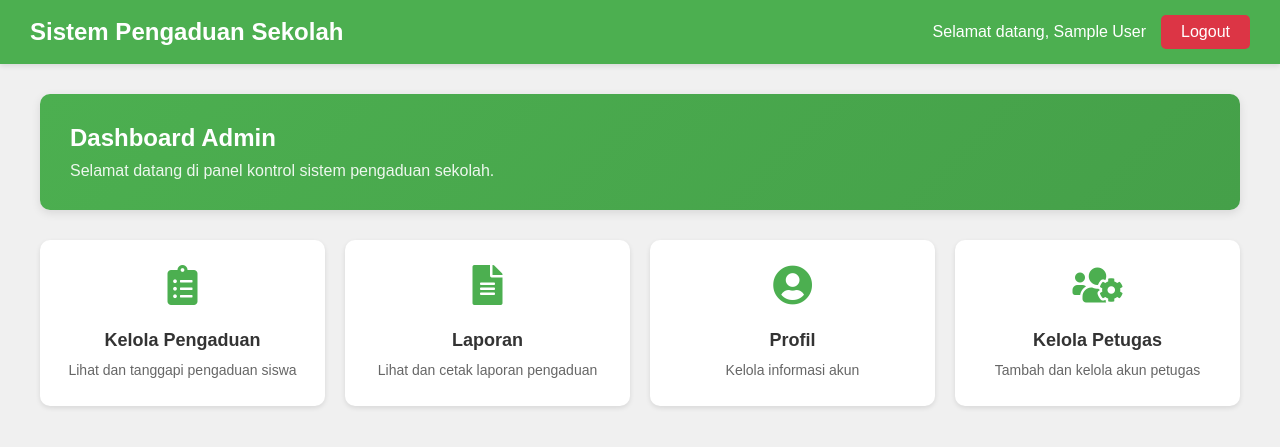
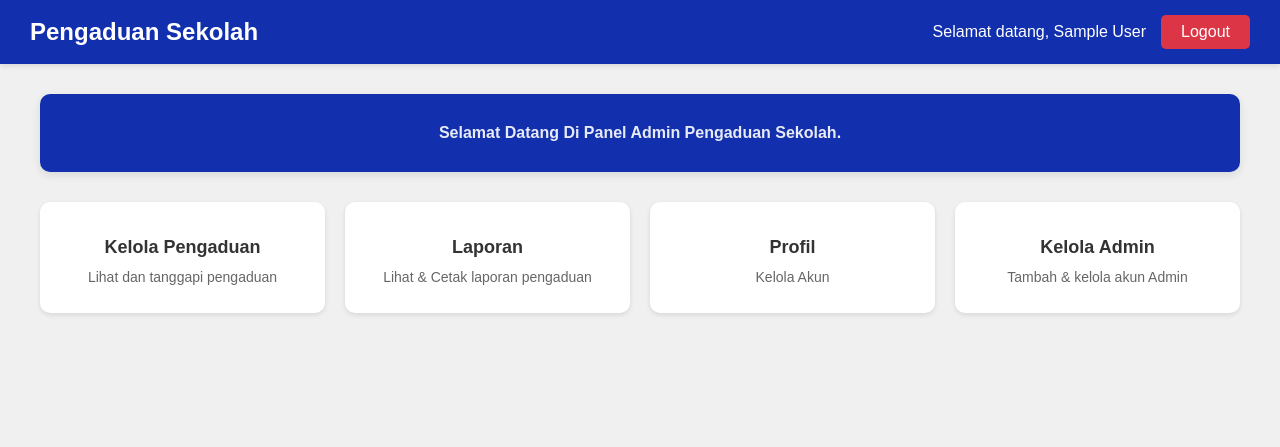
Before and after one commit to BhanuW2067/pengaduan, a PHP site: page /admin/dashboard.php in a window 1280 px wide. Shown: the top 447 px of the page. Run offline with PHP 8.4, Linux system fonts and the light colour scheme; the visitor is signed in with stand-in values (Sample User, id 1).

Commit message:
Update dashboard.php

```diff
--- a/admin/dashboard.php
+++ b/admin/dashboard.php
@@ -1,6 +1,9 @@
 <?php
-require_once('cek_akses.php');
-require_once('../config/database.php');
+session_start();
+if (!isset($_SESSION['id_admin'])) {
+    header("Location: ../login_admin.php");
+    exit();
+}
 ?>
 
 <!DOCTYPE html>
@@ -8,7 +11,7 @@
 <head>
     <meta charset="UTF-8">
     <meta name="viewport" content="width=device-width, initial-scale=1.0">
-    <title>Dashboard <?php echo ucfirst($_SESSION['level']); ?></title>
+    <title>Dashboard Admin</title>
     <style>
         body {
             font-family: Arial, sans-serif;
@@ -18,7 +21,7 @@
         }
 
         .navbar {
-            background-color: #4CAF50;
+            background-color: #1230AE;
             padding: 15px 30px;
             color: white;
             display: flex;
@@ -109,7 +112,7 @@
         }
 
         .welcome-message {
-            background: linear-gradient(135deg, #4CAF50 0%, #45a049 100%);
+            background: #1230AE;
             color: white;
             padding: 30px;
             border-radius: 10px;
@@ -126,56 +129,45 @@
             color: rgba(255,255,255,0.9);
             margin: 0;
             font-size: 16px;
+            text-align: center;
+            font-weight: bold;
         }
     </style>
-    <!-- Font Awesome untuk ikon -->
-    <link rel="stylesheet" href="https://cdnjs.cloudflare.com/ajax/libs/font-awesome/5.15.4/css/all.min.css">
 </head>
 <body>
     <div class="navbar">
-        <h2>Sistem Pengaduan Sekolah</h2>
+        <h2>Pengaduan Sekolah</h2>
         <div class="user-info">
-            <span>Selamat datang, <?php echo $_SESSION['nama_petugas']; ?></span>
-            <a href="../logoutadmin.php" class="logout-btn">Logout</a>
+            <span>Selamat datang, <?php echo $_SESSION['nama_admin']; ?></span>
+            <a href="../logout_admin.php" class="logout-btn">Logout</a>
         </div>
     </div>
 
     <div class="container">
         <div class="welcome-message">
-            <h2>Dashboard <?php echo ucfirst($_SESSION['level']); ?></h2>
-            <p>Selamat datang di panel kontrol sistem pengaduan sekolah.</p>
+            <p>Selamat Datang Di Panel Admin Pengaduan Sekolah.</p>
         </div>
 
         <div class="menu-grid">
-            <!-- Menu Pengaduan - Untuk Admin & Petugas -->
             <a href="pengaduan.php" class="menu-item">
-                <i class="fas fa-clipboard-list"></i>
                 <h3>Kelola Pengaduan</h3>
-                <p>Lihat dan tanggapi pengaduan siswa</p>
+                <p>Lihat dan tanggapi pengaduan</p>
             </a>
 
-            <!-- Menu Laporan - Untuk Admin & Petugas -->
             <a href="laporan.php" class="menu-item">
-                <i class="fas fa-file-alt"></i>
                 <h3>Laporan</h3>
-                <p>Lihat dan cetak laporan pengaduan</p>
+                <p>Lihat & Cetak laporan pengaduan</p>
             </a>
 
-            <!-- Menu Profil - Untuk Admin & Petugas -->
             <a href="profil.php" class="menu-item">
-                <i class="fas fa-user-circle"></i>
                 <h3>Profil</h3>
-                <p>Kelola informasi akun</p>
+                <p>Kelola Akun</p>
             </a>
 
-            <!-- Menu Kelola Petugas - Hanya untuk Admin -->
-            <?php if($_SESSION['level'] == 'admin'): ?>
-                <a href="petugas.php" class="menu-item">
-                    <i class="fas fa-users-cog"></i>
-                    <h3>Kelola Petugas</h3>
-                    <p>Tambah dan kelola akun petugas</p>
-                </a>
-            <?php endif; ?>
+            <a href="admin.php" class="menu-item">
+                <h3>Kelola Admin</h3>
+                <p>Tambah & kelola akun Admin</p>
+            </a>
         </div>
     </div>
 </body>
```
